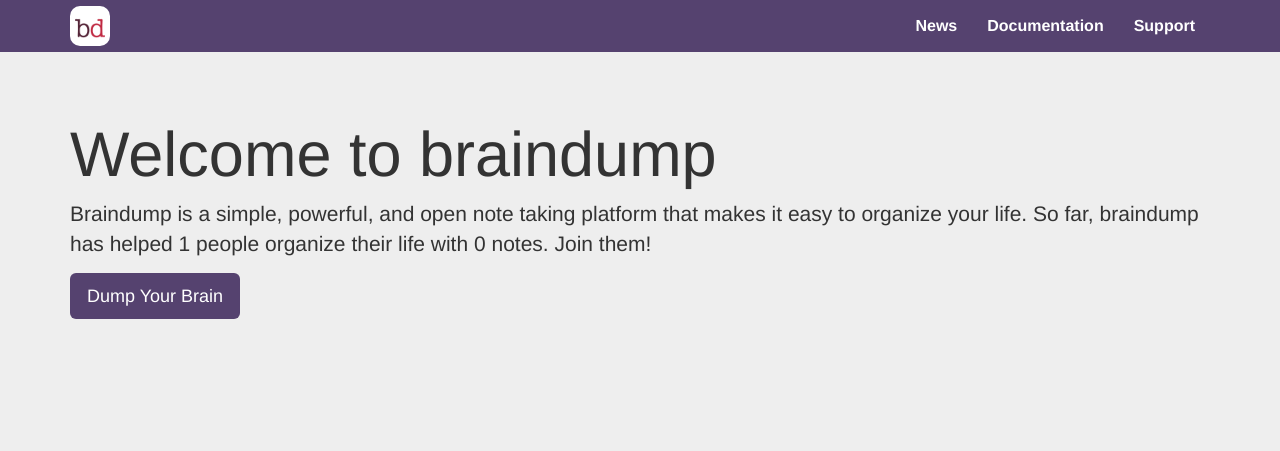
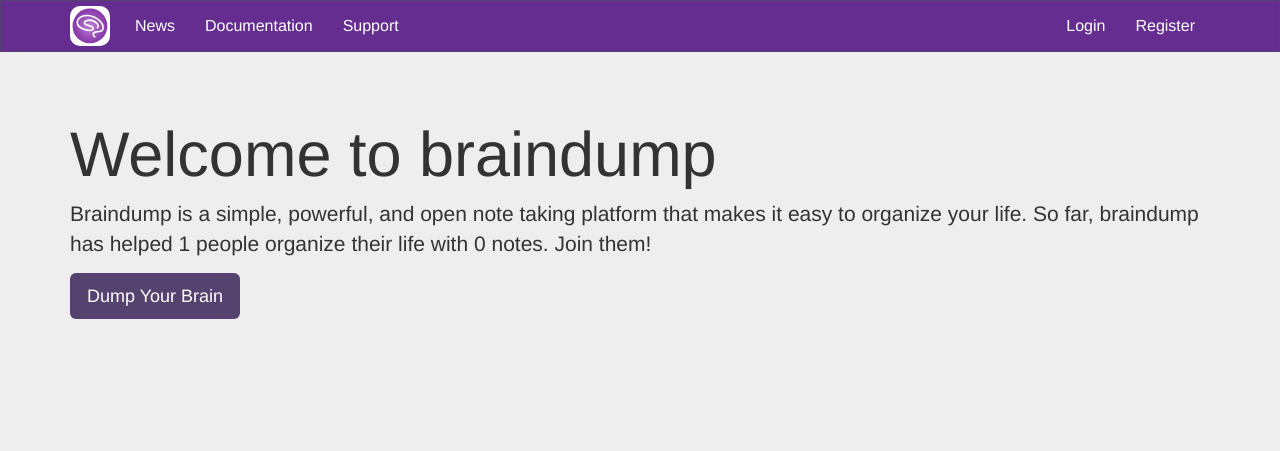
Before and after one commit to levlaz/braindump, a Flask app: page / in a window 1280 px wide. Shown: the top 451 px of the page. Run offline with Flask 2, Linux system fonts and the light colour scheme; data comes from the database, SQL or seed files in the repository; data that the repository does not hold is empty; some libraries are stand-ins or nearby versions.

Commit message:
New Logo

```diff
--- a/app/static/css/style.css
+++ b/app/static/css/style.css
@@ -46,9 +46,8 @@ div.navbar {
 }
 
 .navbar-inverse {
-  background-color: rgb(85,66,111);
+  background-color: #662D91;
   border-color:  rgb(85,66,111);
-  // background-color: rgb(84,36,55);
   color: white;
 }
 
@@ -63,16 +62,11 @@ div.navbar {
 .logo {
   height: 40px;
   width: 40px;
-  padding: 5px;
   margin-top: 5px;
   margin-left: 15px;
   margin-right: 10px;
   background-color:white;
   border-radius: 10px;
-}
-
-.nav {
-    font-weight: bold;
 }
 
 .app-logo {
--- a/app/templates/base.html
+++ b/app/templates/base.html
@@ -30,18 +30,24 @@
         <span class="icon-bar"></span>
       </button>
       <a class="navbar-brand" href="/">
-        <img class="logo" src="{{ url_for('static', filename='images/logo.png')}}"></img>
+        <img class="logo" src="{{ url_for('static', filename='images/logo.svg')}}"></img>
       </a>
+      <ul class="nav navbar-nav">
+        <li><a class="nav-item" href="https://levlaz.org/tag/braindump/">News</a></li>
+        <li><a href="#">Documentation</a></li>
+        <li><a href="https://github.com/levlaz/braindump/issues">Support</a></li>
+      </ul>
     </div>
 
     <div class="navbar-collapse collapse">
-      <div class="navbar-right">
-          <ul class="nav navbar-nav">
-            <li><a class="nav-item" href="https://levlaz.org/tag/braindump/">News</a></li>
-            <li><a href="#">Documentation</a></li>
-            <li><a href="https://github.com/levlaz/braindump/issues">Support</a></li>
-          </ul>
-      </div>
+        <ul class="nav navbar-nav navbar-right">
+          {% if not current_user.is_authenticated() %}
+          <li><a href="{{url_for('auth.login')}}">Login</a></li>
+          <li><a href="{{url_for('auth.register')}}">Register</a></li>
+          {% else %}
+          <li><a href="{{url_for('auth.logout')}}">Logout</a></li>
+          {% endif %}
+        </ul>
     </div>
 
     </div>
```
Also changed, not shown: app/static/images/BrainDump_logo.svg (deleted), app/static/images/logo.svg (added), app/static/images/ocean.jpg (deleted), 4 other files.
